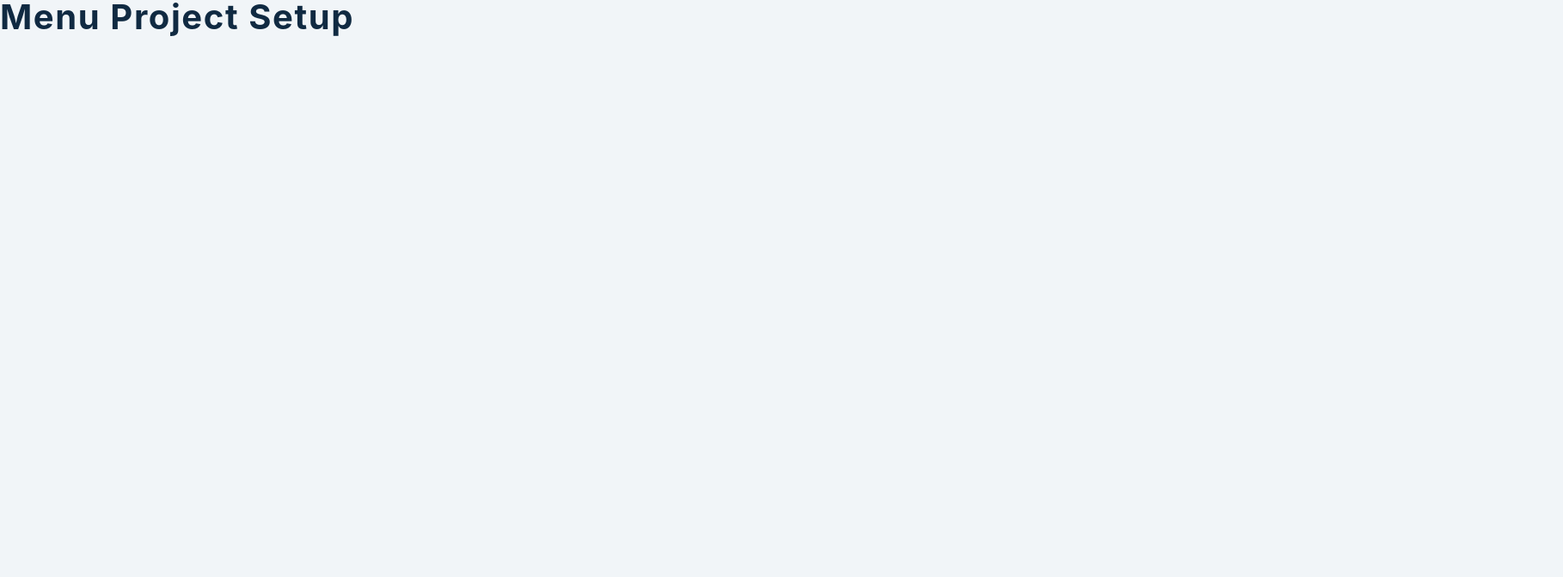
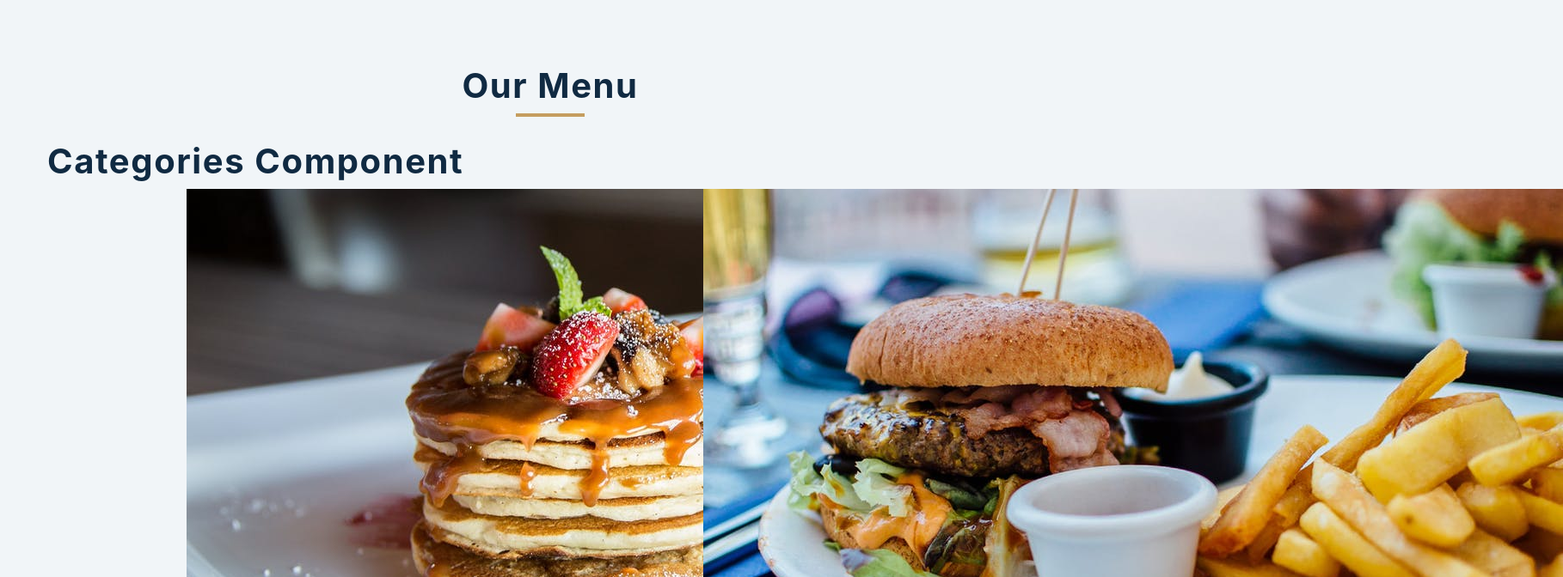
Before and after one commit to elcinp/React-Menu, a React (Create React App) app: page / in a window 1280 px wide. Shown: the top 672 px of the page at 86% size, 1818 px wide, since content can reach past the window. Built offline with nearby package versions, Linux system fonts and the light colour scheme.

Commit message:
menu.js props items

```diff
--- a/src/App.js
+++ b/src/App.js
@@ -4,7 +4,23 @@ import Categories from './Categories';
 import items from './data';
 
 function App() {
-  return <h2>menu project setup</h2>;
+  const [menuItems,setMenuItems] = useState(items)
+  const [categories,setCategories] = useState([])
+
+  return(
+    <main>
+      <section className="menu section">
+        <div className="title">
+          <h2>our menu</h2>
+          <div className="underline">
+
+          </div>
+        </div>
+        <Categories/>
+        <Menu items={menuItems}/>
+      </section>
+    </main>
+  )
 }
 
 export default App;
--- a/src/Menu.js
+++ b/src/Menu.js
@@ -1,7 +1,19 @@
 import React from 'react';
 
-const Menu = () => {
-  return <h2>menu component</h2>;
+const Menu = ({items}) => {
+  return(
+    <div className="section-center">
+      {items.map((menuItem) => {
+        const {id,title,img,desc} =menuItem
+        return(
+          <article key={id} className="menu-item">
+            <img src={img} alt={title} />
+          </article>
+        )
+
+      })}
+    </div>
+  )
 };
 
 export default Menu;
```
